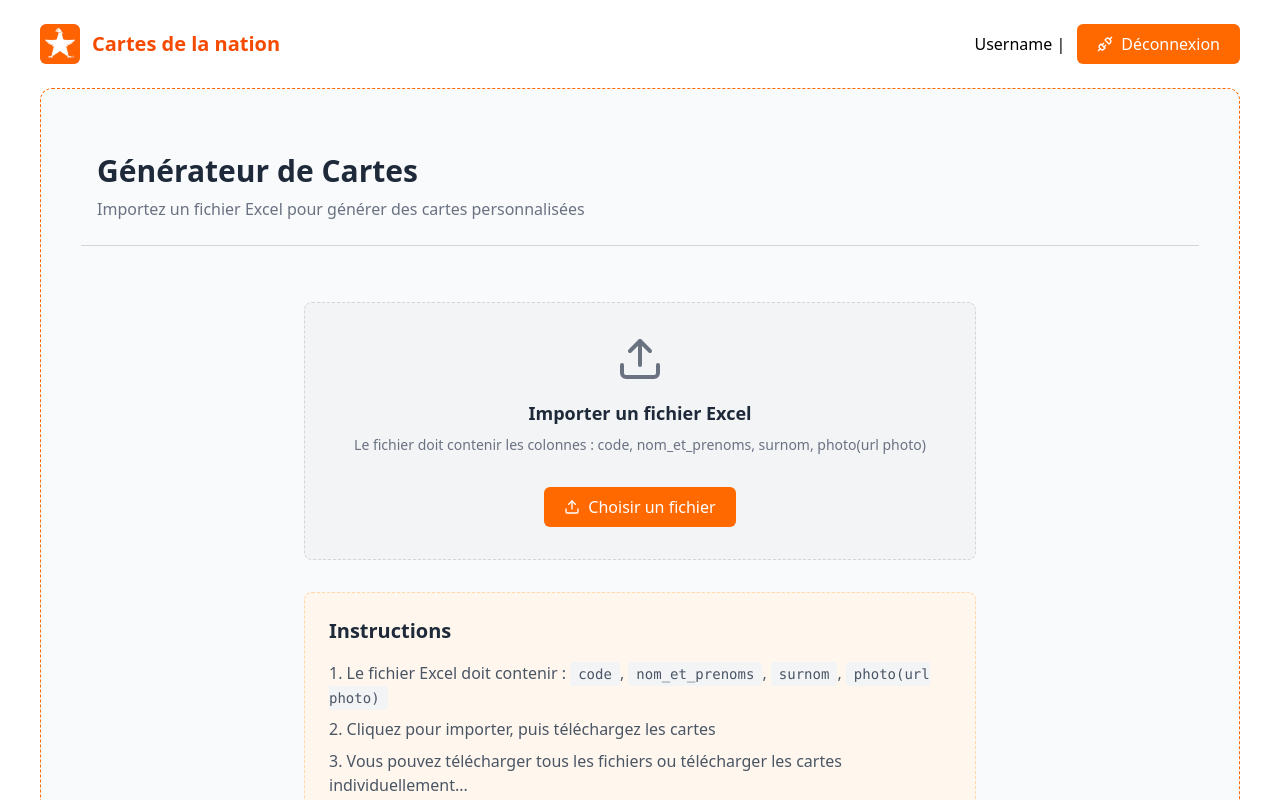
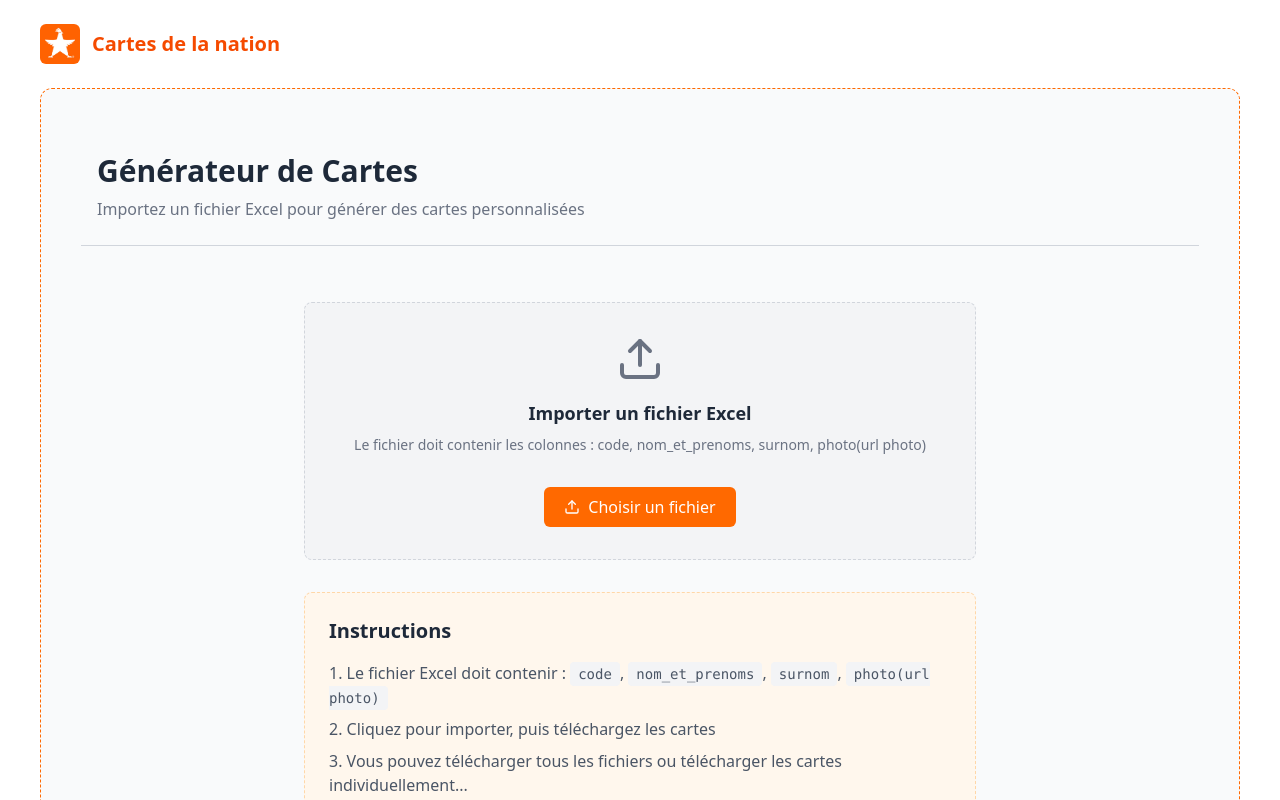
Before and after one commit to Tryphaxe/chikenation, a Next.js app: page /pages/home in a window 1280 px wide. Shown: the top 800 px of the page. Built offline with nearby package versions, Linux system fonts and the light colour scheme.

Commit message:
redirect home and delete auth button in header

```diff
--- /dev/null
+++ b/app/page.js
@@ -0,0 +1,5 @@
+import { redirect } from 'next/navigation';
+
+export default function page() {
+  redirect('/pages/home');
+}
--- a/components/header.js
+++ b/components/header.js
@@ -16,13 +16,13 @@ export default function Header() {
             <span className='font-bold text-xl text-orange-600'>Cartes de la nation</span>
         </div>
 
-        <div className='flex items-center gap-3'>
+        {/* <div className='flex items-center gap-3'>
             <span>Username |</span>
             <button className="gap-2 flex items-center text-white bg-orange-500 rounded-md px-5 py-2">
                 <Unplug className="w-4 h-4" />
                 Déconnexion
             </button>
-        </div>
+        </div> */}
 
     </div>
   )
```
